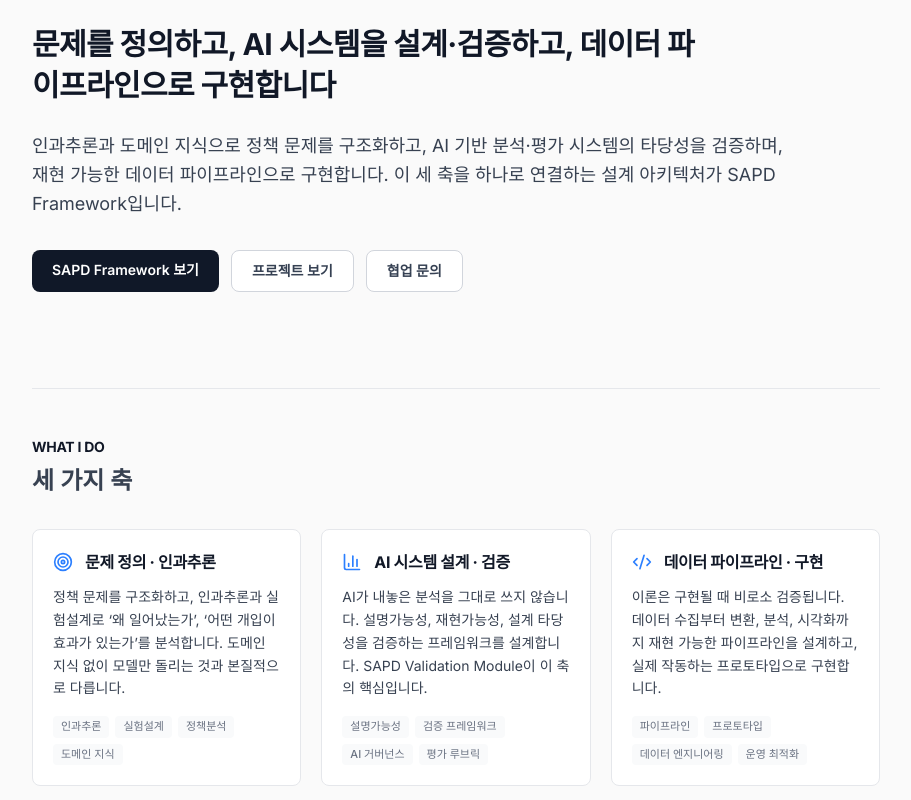
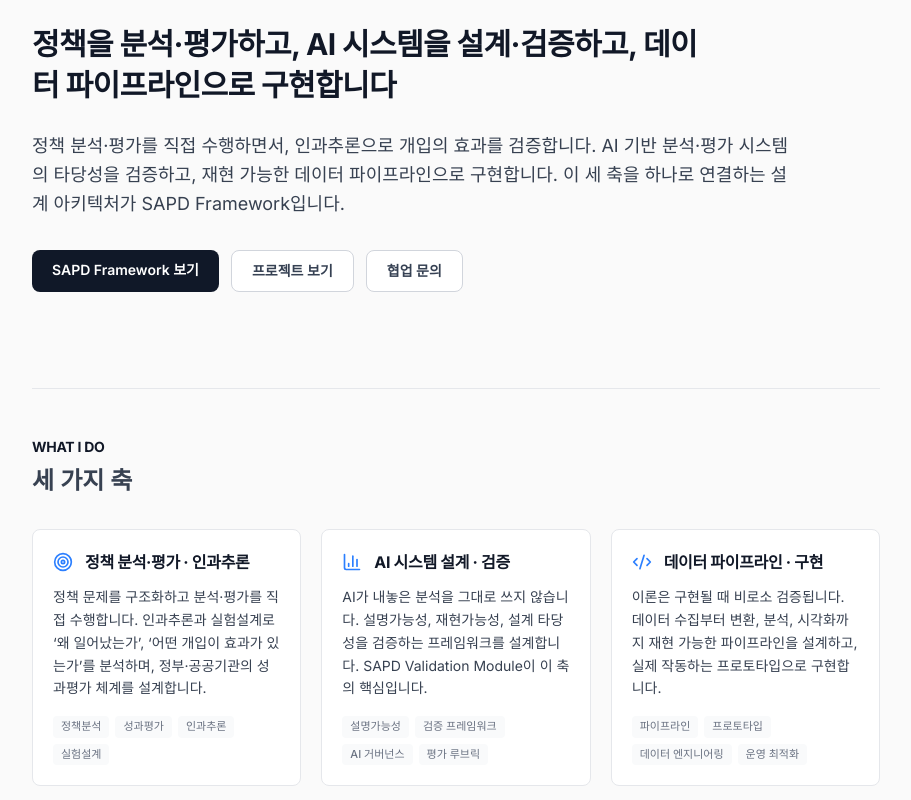
Before and after one commit to LeeSeogMin/my-life, a Next.js app: page / in a window 1280 px wide. Shown: the part 280-1080 px from the top of the page, without its empty margins (184-1095 px from the left). Built offline with nearby package versions, Linux system fonts and the light colour scheme; no server answers.

Commit message:
feat: update policy analysis section for clarity and precision; enhance descriptions and terminology

```diff
--- a/src/app/page.tsx
+++ b/src/app/page.tsx
@@ -17,12 +17,12 @@ export default function Home() {
         <p className="text-sm text-gray-400 mb-6">한신대학교 공공인재빅데이터융합학</p>
 
         <h2 className="text-2xl sm:text-3xl font-bold text-gray-900 leading-snug max-w-2xl mb-6">
-          문제를 정의하고, AI 시스템을 설계·검증하고, 데이터 파이프라인으로 구현합니다
+          정책을 분석·평가하고, AI 시스템을 설계·검증하고, 데이터 파이프라인으로 구현합니다
         </h2>
 
         <p className="text-lg text-gray-600 leading-relaxed max-w-3xl mb-8">
-          인과추론과 도메인 지식으로 정책 문제를 구조화하고,
-          AI 기반 분석·평가 시스템의 타당성을 검증하며,
+          정책 분석·평가를 직접 수행하면서, 인과추론으로 개입의 효과를 검증합니다.
+          AI 기반 분석·평가 시스템의 타당성을 검증하고,
           재현 가능한 데이터 파이프라인으로 구현합니다.
           이 세 축을 하나로 연결하는 설계 아키텍처가 SAPD Framework입니다.
         </p>
@@ -62,15 +62,15 @@ export default function Home() {
           <div className="p-5 bg-white border border-gray-200 rounded-lg hover:border-gray-300 hover:shadow-sm transition-all space-y-3">
             <div className="flex items-center gap-3">
               <div className="text-blue-500"><Target className="w-5 h-5" /></div>
-              <h3 className="font-semibold text-gray-900 text-base">문제 정의 · 인과추론</h3>
+              <h3 className="font-semibold text-gray-900 text-base">정책 분석·평가 · 인과추론</h3>
             </div>
             <p className="text-sm text-gray-600 leading-relaxed">
-              정책 문제를 구조화하고, 인과추론과 실험설계로
-              &lsquo;왜 일어났는가&rsquo;, &lsquo;어떤 개입이 효과가 있는가&rsquo;를 분석합니다.
-              도메인 지식 없이 모델만 돌리는 것과 본질적으로 다릅니다.
+              정책 문제를 구조화하고 분석·평가를 직접 수행합니다.
+              인과추론과 실험설계로 &lsquo;왜 일어났는가&rsquo;, &lsquo;어떤 개입이 효과가 있는가&rsquo;를 분석하며,
+              정부·공공기관의 성과평가 체계를 설계합니다.
             </p>
             <div className="flex flex-wrap gap-1.5 pt-1">
-              {["인과추론", "실험설계", "정책분석", "도메인 지식"].map((kw) => (
+              {["정책분석", "성과평가", "인과추론", "실험설계"].map((kw) => (
                 <span key={kw} className="text-[11px] font-medium text-gray-500 bg-gray-50 px-2 py-0.5 rounded">{kw}</span>
               ))}
             </div>
```
